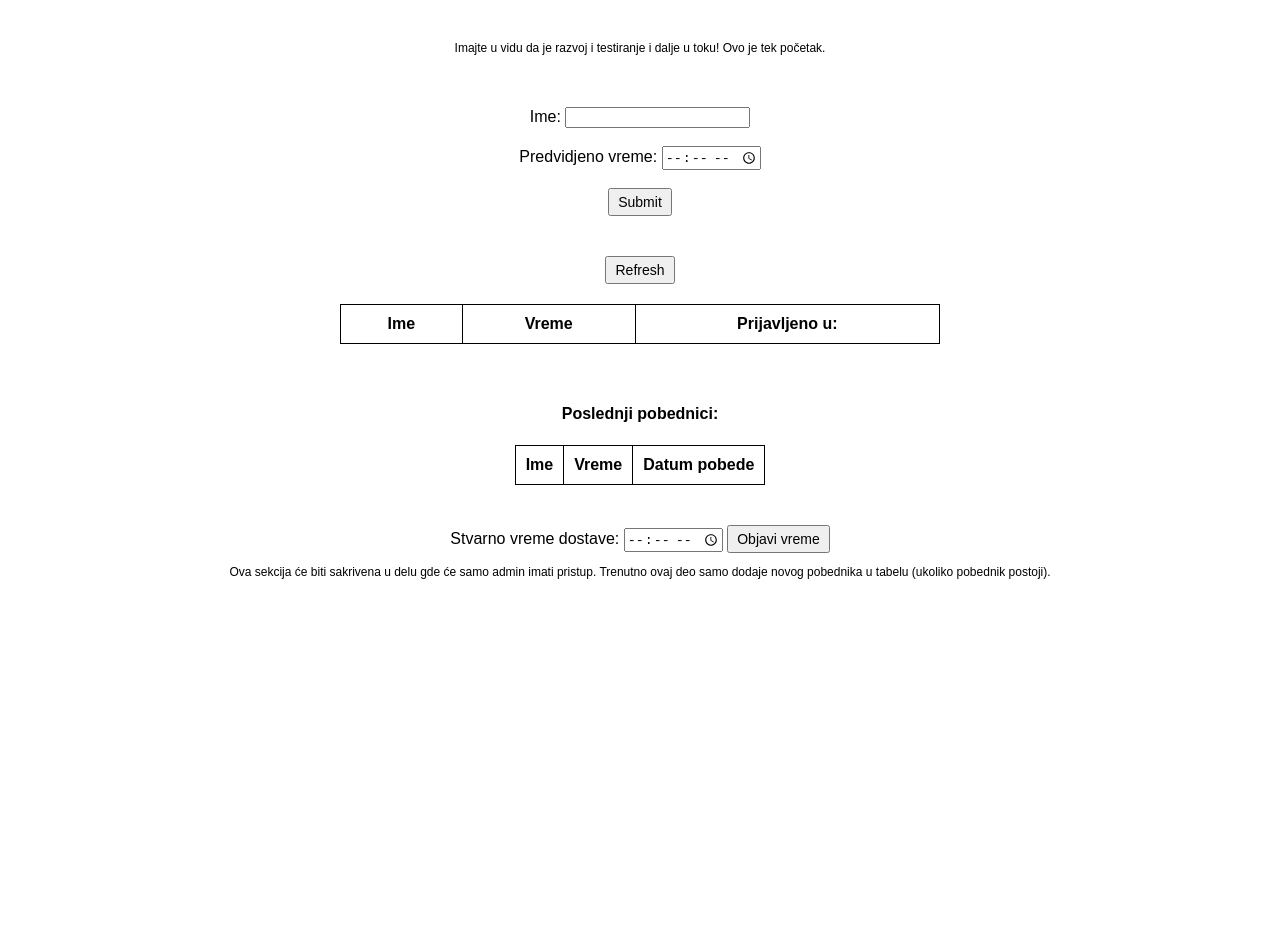
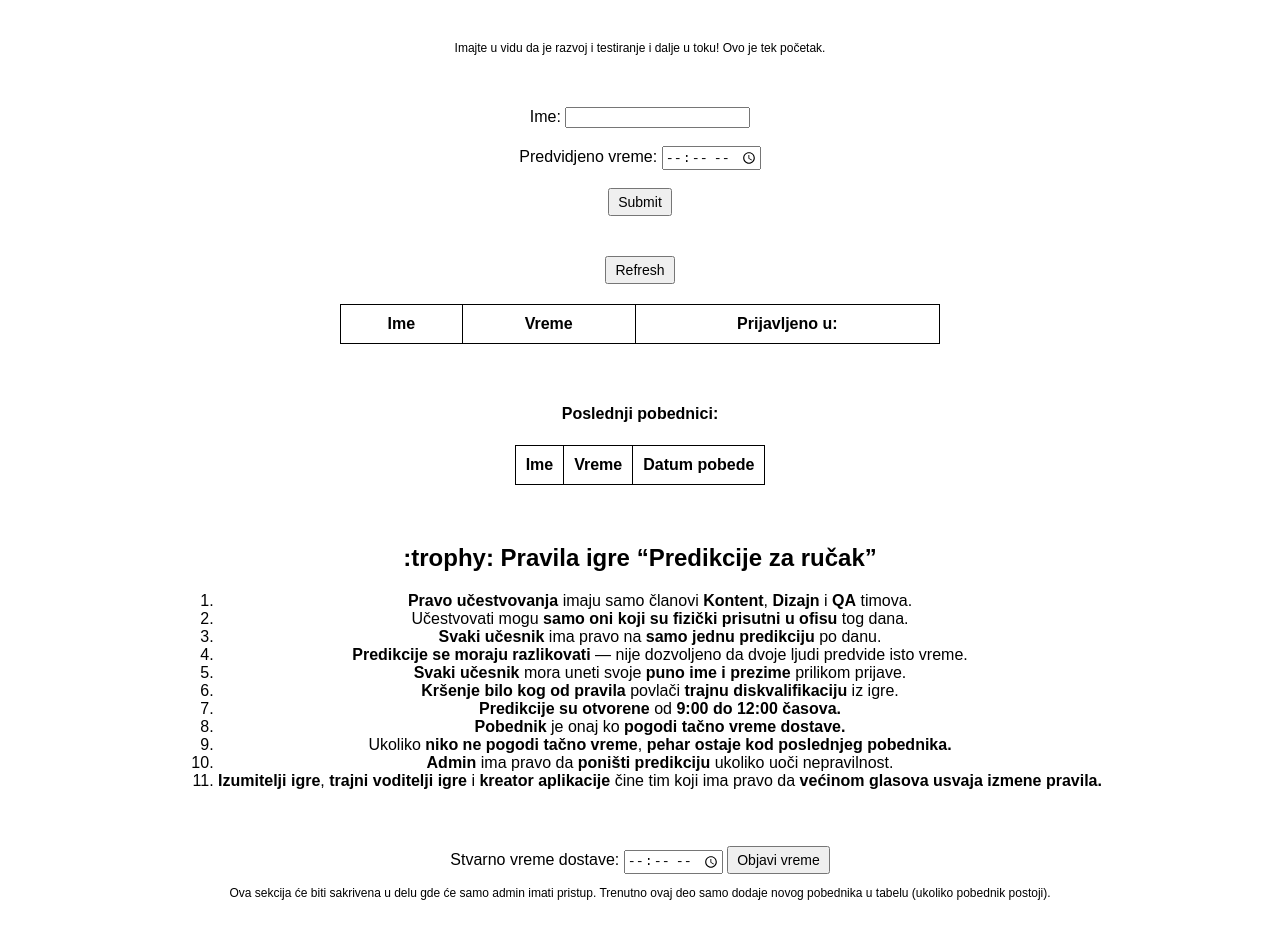
Before and after one commit to ljubica-velaga/predikcije_app, a plain HTML site: page index.html in a window 1280 px wide. Shown: the part 79-1011 px from the top of the page. Before the commit the page ends 800 px from the top, so only its background shows below. Drawn offline with nearby package versions, Linux system fonts and the light colour scheme.

Commit message:
Updated rules in index.html

```diff
--- a/index.html
+++ b/index.html
@@ -59,6 +59,23 @@
       </table>
     </div>
 
+    <div class="rules-card">
+      <h2>:trophy: Pravila igre “Predikcije za ručak”</h2>
+      <ol>
+        <li><strong>Pravo učestvovanja</strong> imaju samo članovi <strong>Kontent</strong>, <strong>Dizajn</strong> i <strong>QA</strong> timova.</li>
+        <li>Učestvovati mogu <strong>samo oni koji su fizički prisutni u ofisu</strong> tog dana.</li>
+        <li><strong>Svaki učesnik</strong> ima pravo na <strong>samo jednu predikciju</strong> po danu.</li>
+        <li><strong>Predikcije se moraju razlikovati</strong> — nije dozvoljeno da dvoje ljudi predvide isto vreme.</li>
+        <li><strong>Svaki učesnik</strong> mora uneti svoje <strong>puno ime i prezime</strong> prilikom prijave.</li>
+        <li><strong>Kršenje bilo kog od pravila</strong> povlači <strong>trajnu diskvalifikaciju</strong> iz igre.</li>
+        <li><strong>Predikcije su otvorene</strong> od <strong>9:00 do 12:00 časova.</strong></li>
+        <li><strong>Pobednik</strong> je onaj ko <strong>pogodi tačno vreme dostave.</strong></li>
+        <li>Ukoliko <strong>niko ne pogodi tačno vreme</strong>, <strong>pehar ostaje kod poslednjeg pobednika.</strong></li>
+        <li><strong>Admin</strong> ima pravo da <strong>poništi predikciju</strong> ukoliko uoči nepravilnost.</li>
+        <li><strong>Izumitelji igre</strong>, <strong>trajni voditelji igre</strong> i <strong>kreator aplikacije</strong> čine tim koji ima pravo da <strong>većinom glasova usvaja izmene pravila.</strong></li>
+      </ol>
+    </div>
+
     <div id="adminPanel">
       <label for="actualTime">Stvarno vreme dostave:</label>
       <input type="time" id="actualTime">
```
